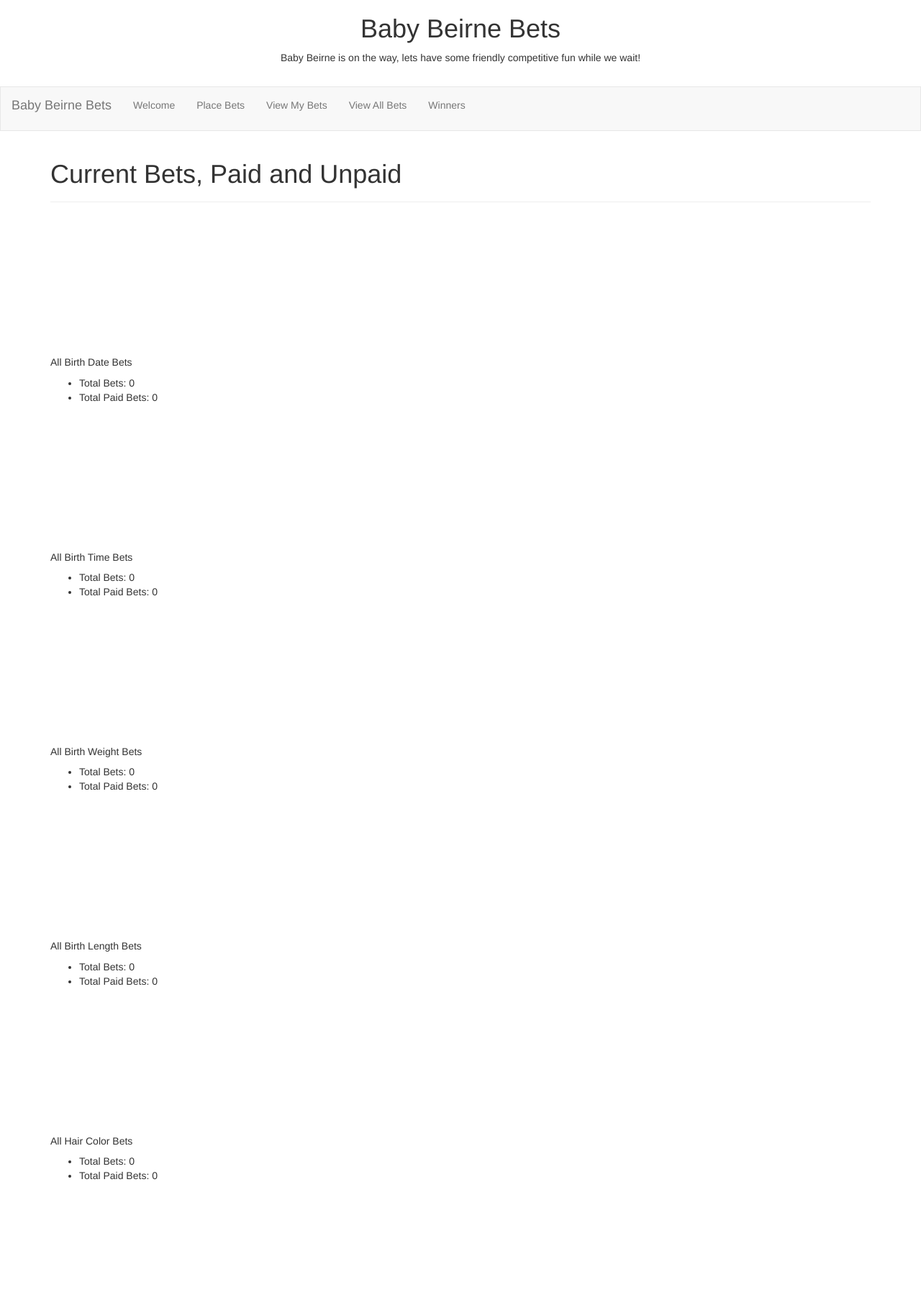
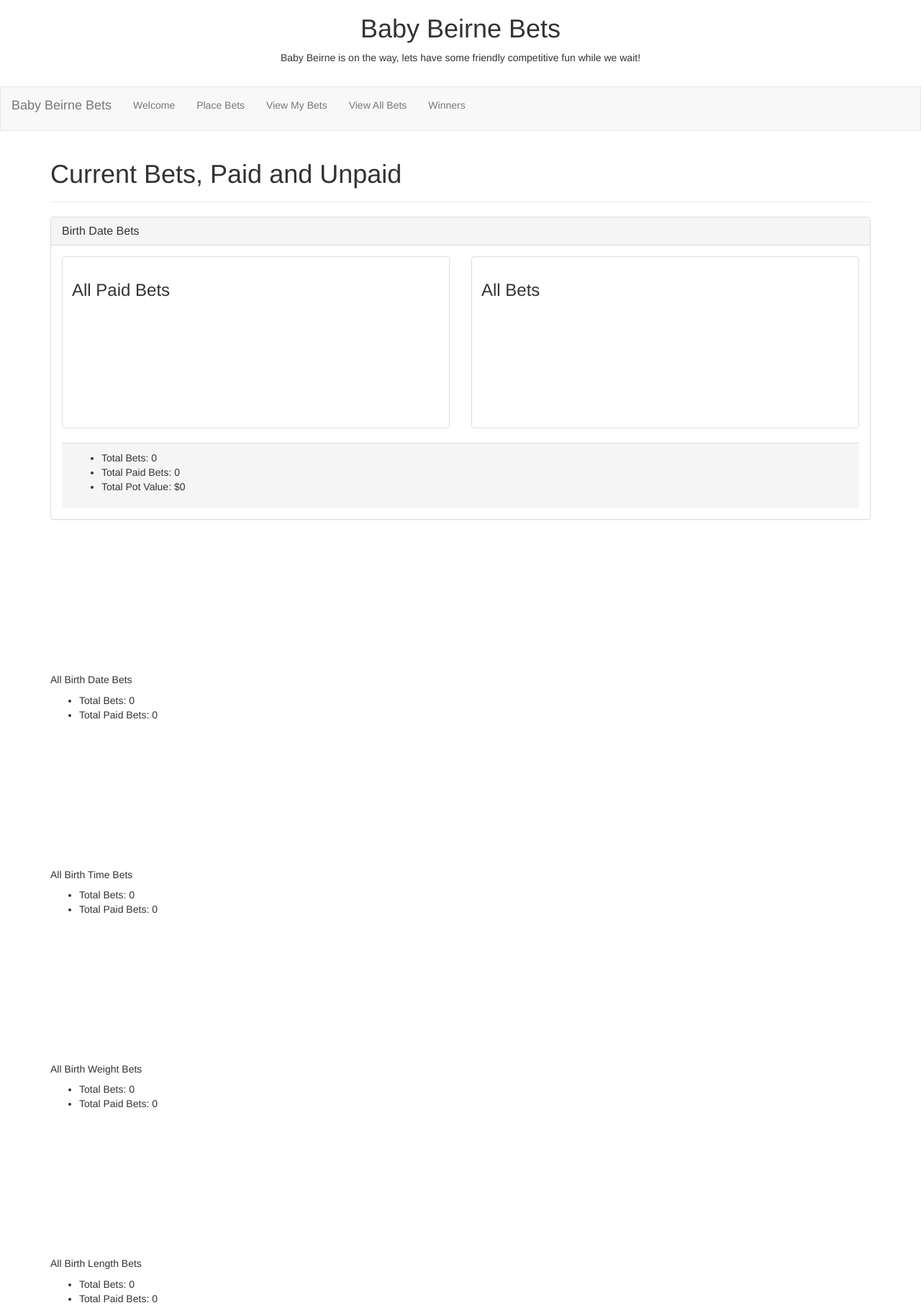
Before and after one commit to mp-jensen/Baby-Beirne-Bets, a Flask app: page /viewAllBets in a window 1280 px wide. Shown: the top 1824 px of the page at 72% size. Run offline with Flask 2, Linux system fonts and the light colour scheme; data that the repository does not hold is empty; a map, chart or similar area stays blank; some libraries are stand-ins or nearby versions.

Commit message:
try panel formatting

```diff
--- a/templates/viewAllBets.html
+++ b/templates/viewAllBets.html
@@ -8,8 +8,40 @@
             <h1>Current Bets, Paid and Unpaid</h1>
         </div>
 
+        <div class="panel panel-default">
+            <div class="panel-heading">
+                <h3 class="panel-title">Birth Date Bets</h3>
+            </div>
+            <div class="panel-body">
+                <div class="row">
+                    <div class="col-sm-6">
+                        <div class="thumbnail">
+                            <div class="caption">
+                                <h3>All Paid Bets</h3>
+                            </div>
+                            <canvas id="paidDateBets"></canvas>
+                        </div>
+                    </div>
+                    <div class="col-sm-6">
+                        <div class="thumbnail">
+                            <div class="caption">
+                                <h3>All Bets</h3>
+                            </div>
+                            <canvas id="allDateBets"></canvas>
+                        </div>
+                    </div>
+                </div>
+                <div class="panel-footer">
+                    <ul class="card-text">
+                        <li>Total Bets: {% if bDateData[0] %}{{ bDateData[0] }}{% else %}0{% endif %}</li>
+                        <li>Total Paid Bets: {% if bDateData[1] %}{{ bDateData[1]}}{% else %}0{% endif %}</li>
+                        <li>Total Pot Value: ${% if bDateData[2] %}{{ bDateData[2] }}{% else %}0{% endif %}</li>
+                    </ul>
+                </div>
+            </div>
+        </div>
         <div class="card" style="width: 288px;">
-            <canvas class="card-img-top" id="allDateBets" width="288" height="180"></canvas>
+            <canvas class="card-img-top" id="DateBets" width="288" height="180"></canvas>
             <div class="card-body">
                 <h5 class="card-title">All Birth Date Bets</h5>
                 <ul class="card-text">
```
